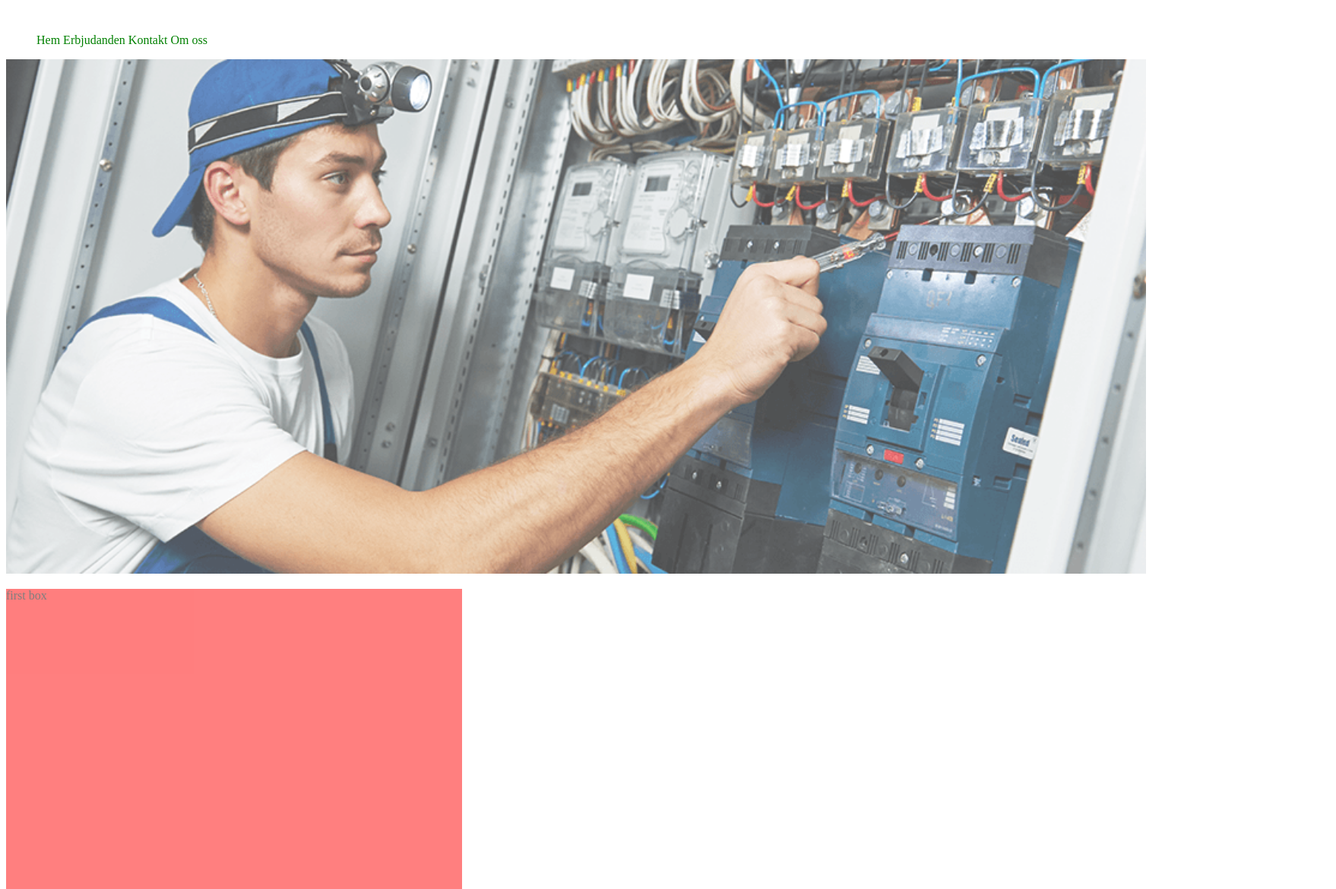
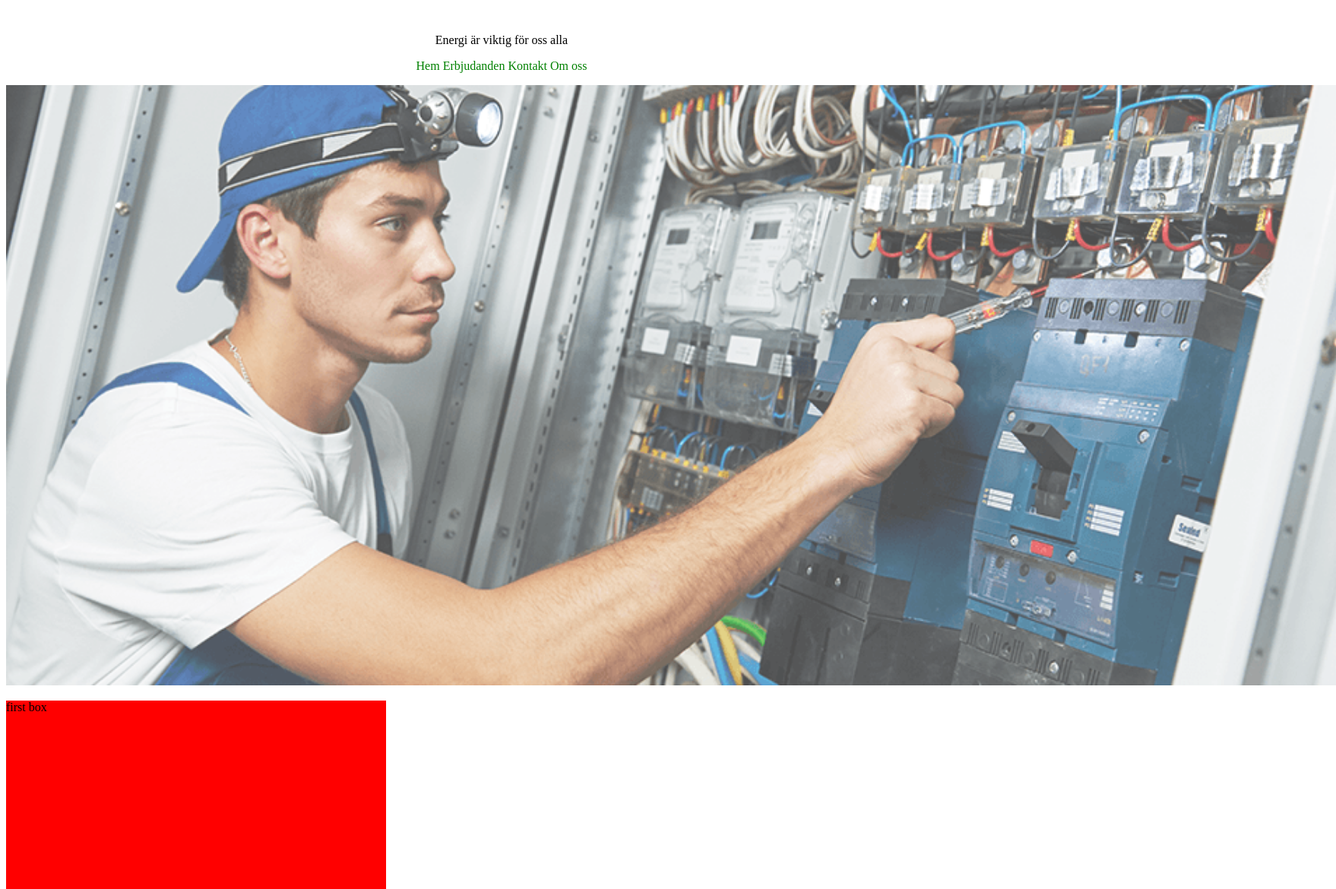
Before and after one commit to olli789/Mitt-Privata-Projekt, a plain HTML site: page index.html in a window 1280 px wide. Shown: the part 130-1300 px from the top of the page at 76% size, 1758 px wide, since content can reach past the window. Drawn offline with Linux system fonts and the light colour scheme.

Commit message:
progress

```diff
--- a/index.html
+++ b/index.html
@@ -11,12 +11,15 @@
 <body>
 <center><h1>Leos EL</h1></center>
     <ul>
-        <a href="/index.html">Hem</a>
+        <center>
+            <p>Energi är viktig för oss alla</p>
+            <a href="/index.html">Hem</a>
         <a href="/navigation/Erbjudanden.html">Erbjudanden</a>
         <a href="/navigation/Kontakt.html">Kontakt</a>
         <a href="/navigation/Om-oss.html">Om oss</a>
+    </center>
     </ul>
-        <center><img src="/images/elektriker.png" alt="elektriker" width="1500px" height="auto"></center>
+        <center><img src="/images/elektriker.png" alt="elektriker" width="1750px" height="auto"></center>
         <div>
             <p>first box</p>
         </div>
--- a/styles/index.css
+++ b/styles/index.css
@@ -8,9 +8,9 @@ img {
   }
 
   div {background-color: red;
-    width: 600px;
-    height: 400px;
-    opacity: 0.5;
+    width: 500px;
+    height: 700px;
+    opacity: 1;
     }
 
     a:link {
@@ -20,7 +20,7 @@ img {
       }
 
       a:visited {
-        color: pink;
+        color: gray;
         background-color: transparent;
         text-decoration: none;
       }
```
